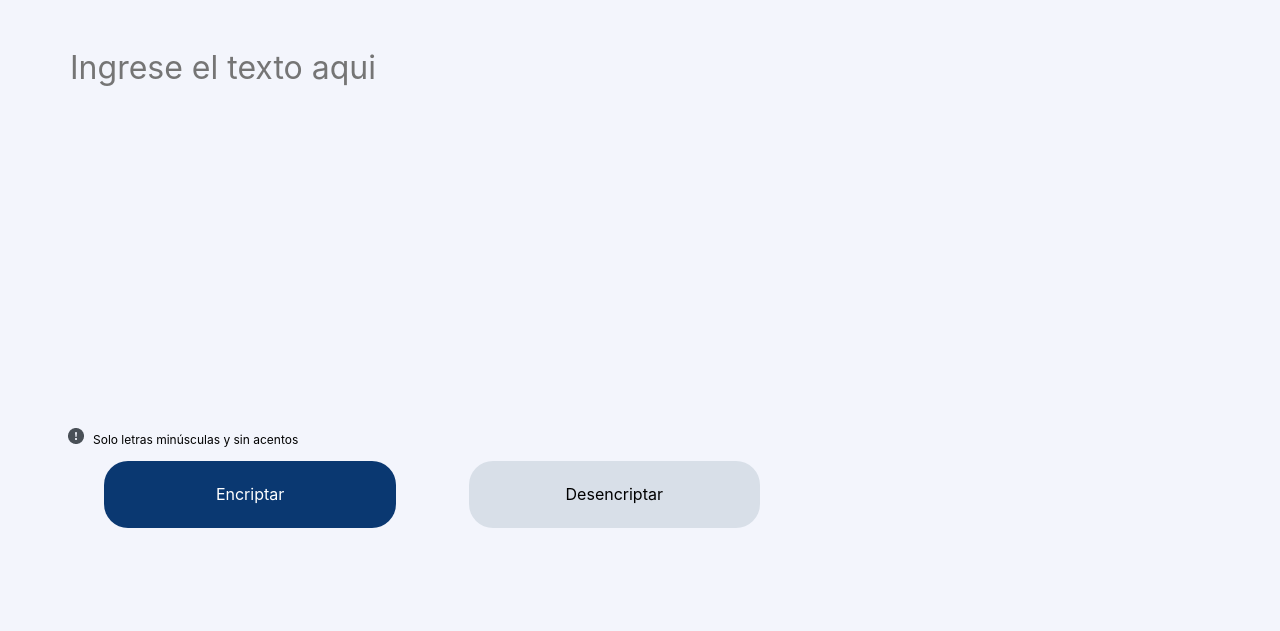
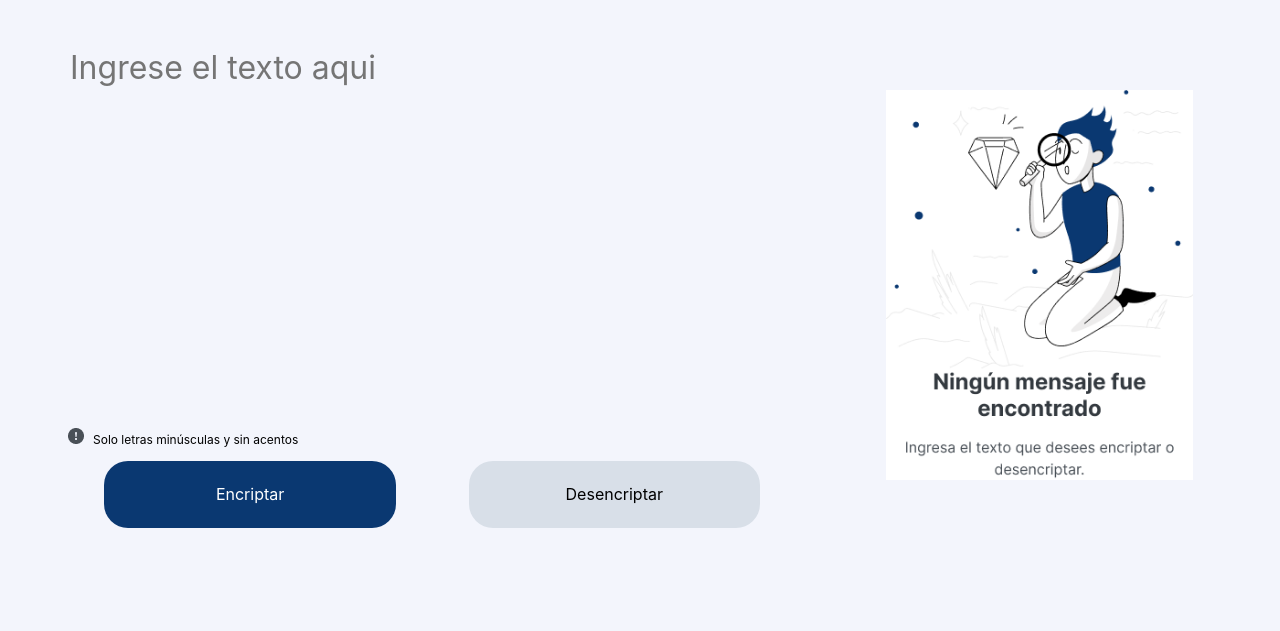
Before and after one commit to NeryBarrientosPosadas/Encriptador---Alura, a plain HTML site: page index.html in a window 1280 px wide. Shown: the part 74-705 px from the top of the page. Drawn offline with Linux system fonts and the light colour scheme.

Commit message:
Add files via upload

```diff
--- a/style.css
+++ b/style.css
@@ -105,7 +105,7 @@ main {
     padding: 10px;
     width: 30%;
     margin: 0 auto;
-    background-image: url("imagenes/muñeco.png");
+    background-image: url("imagenes/muneco.png");
     background-repeat: no-repeat;
     background-size: 80%;
     background-position: center;
```
Also changed, not shown: imagenes/muneco.png (added).
